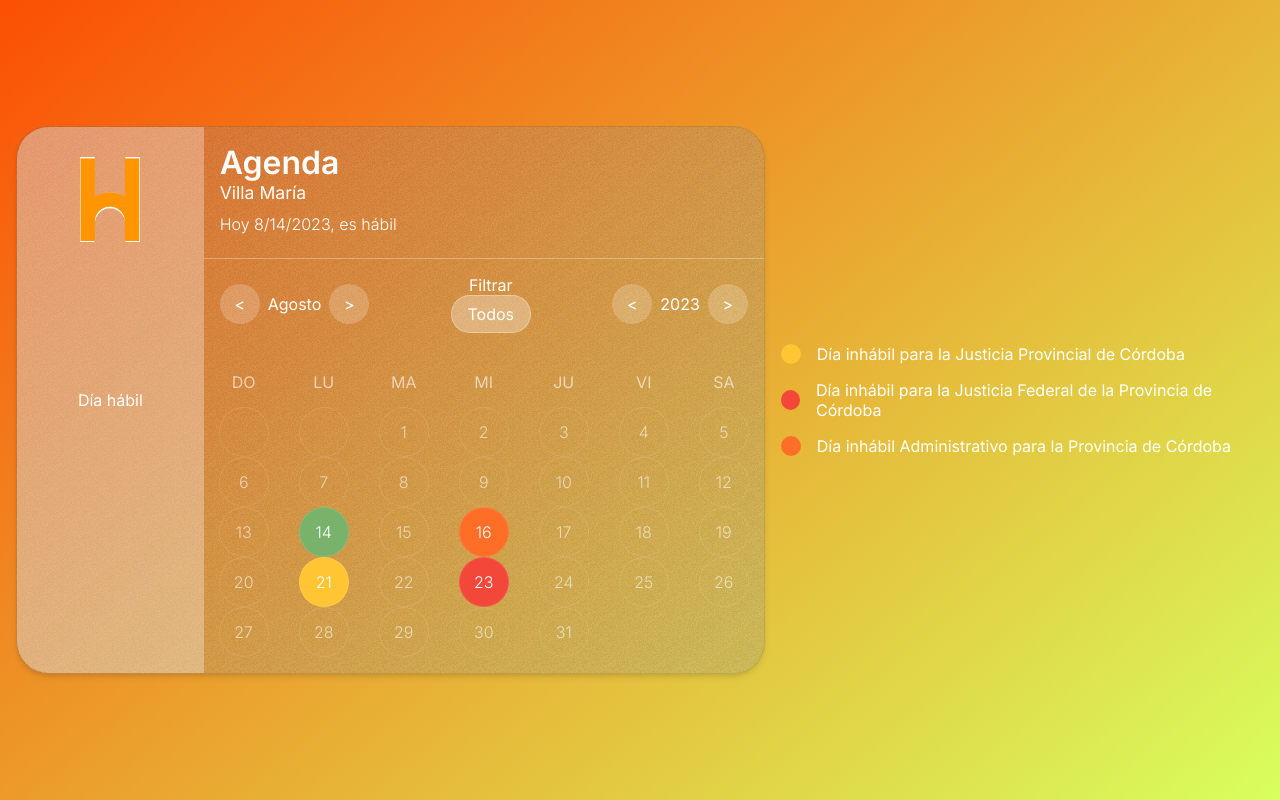
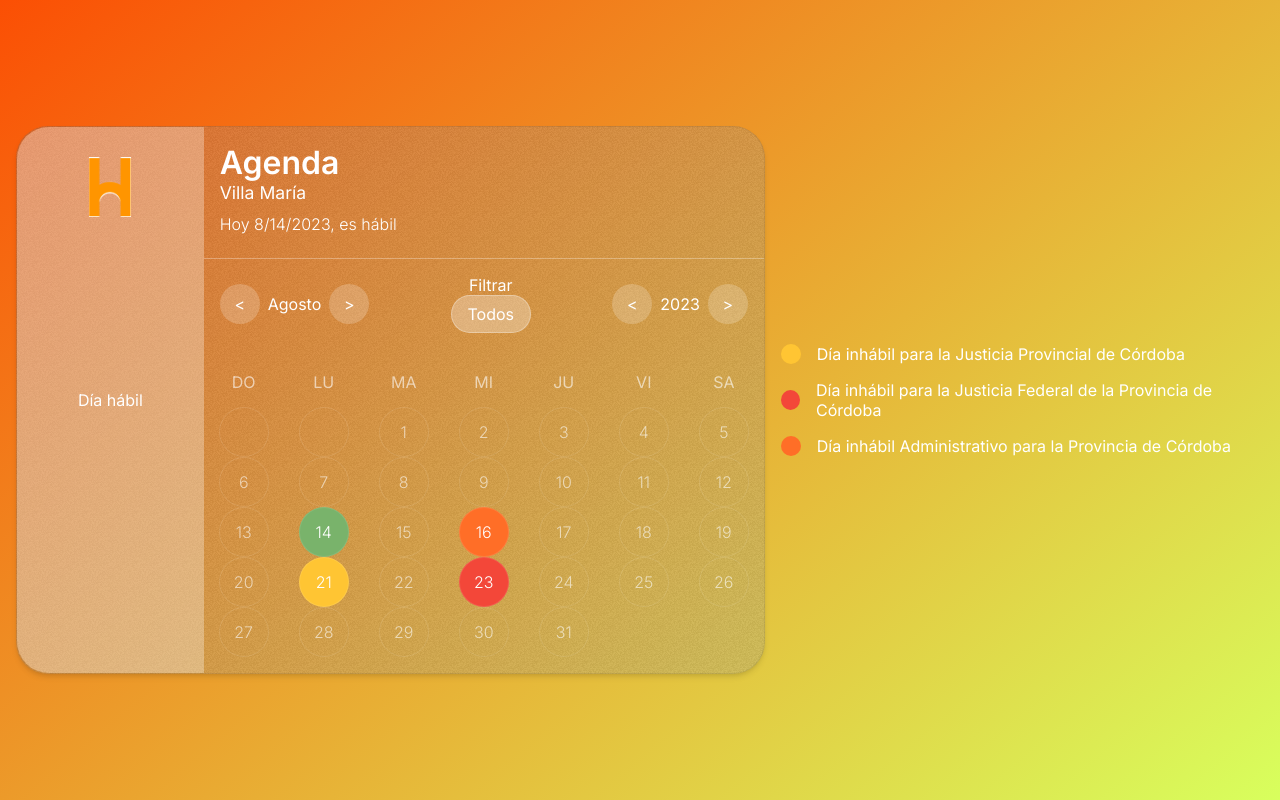
Before and after one commit to eneasbaroni/habiles, a React (Vite) app: page / in a window 1280 px wide. Built offline with nearby package versions, Linux system fonts and the light colour scheme.

Commit message:
Update Calendar.css

```diff
--- a/src/Components/Calendar/Calendar.css
+++ b/src/Components/Calendar/Calendar.css
@@ -31,8 +31,8 @@
 
    & .logoPc {
       position: absolute;
-      height: auto;
-      width: 60px;
+      height: 60px;
+      width: auto;
       top: 30px;
    }
 }
```
